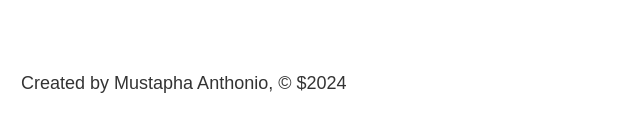
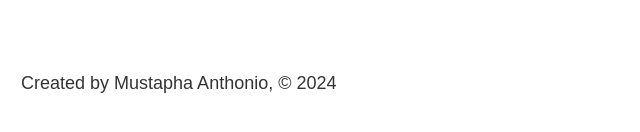
Before and after one commit to engamo/myBlog, a Gatsby site: page / in a window 1280 px wide. Shown: the part 660-792 px from the top of the page, 262-902 px from the left. Built offline with nearby package versions, Linux system fonts and the light colour scheme; Gatsby itself is replaced by a stand-in of ours.

Commit message:
edited footer

```diff
--- a/src/components/footer.js
+++ b/src/components/footer.js
@@ -14,7 +14,7 @@ const Footer = () => {
   `)
   return (
     <footer className={footerStyles.footer}>
-      <p>Created by {data.site.siteMetadata.author}, &copy; ${new Date().getFullYear()}</p>
+      <p>Created by {data.site.siteMetadata.author}, &copy; {new Date().getFullYear()}</p>
     </footer>
   );
 };
```
